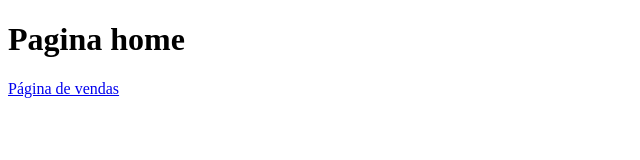
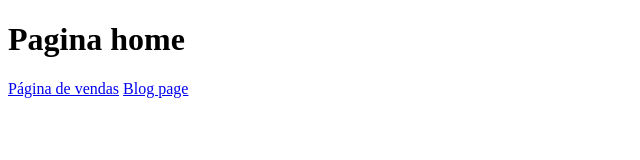
Before and after one commit to killuaxhunterx/estudosGitHub, a plain HTML site: page index.html in a window 1280 px wide. Shown: the full height of the page, 0-640 px from the left. Drawn offline with Linux system fonts and the light colour scheme.

```diff
--- a/index.html
+++ b/index.html
@@ -8,6 +8,7 @@
 <body>
     <h1>Pagina home</h1>
     <a href="vendas.html">Página de vendas</a>
+    <a href="blog.html">Blog page</a>
 
 </body>
 </html>
```
